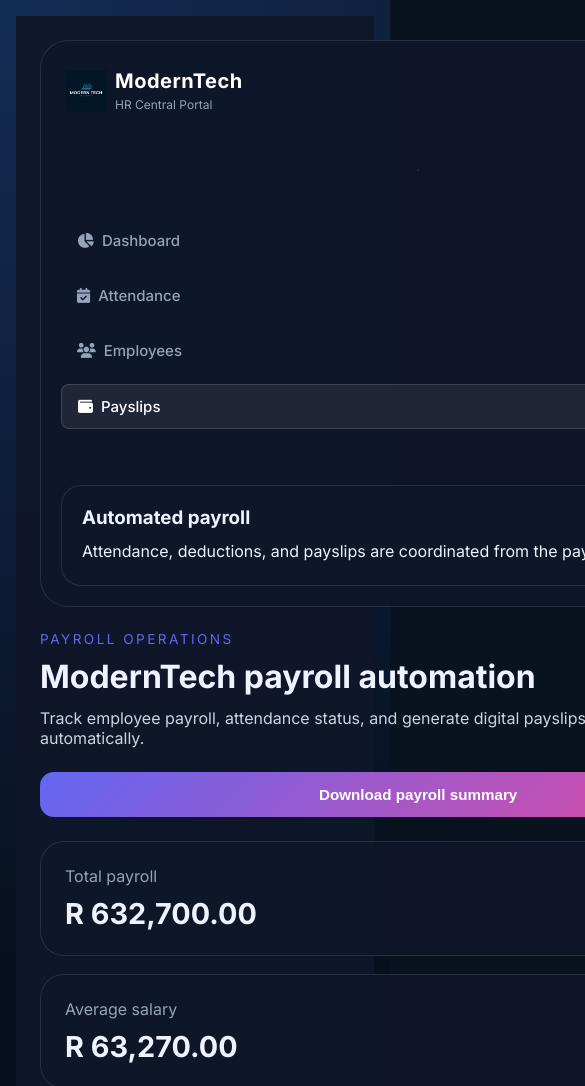
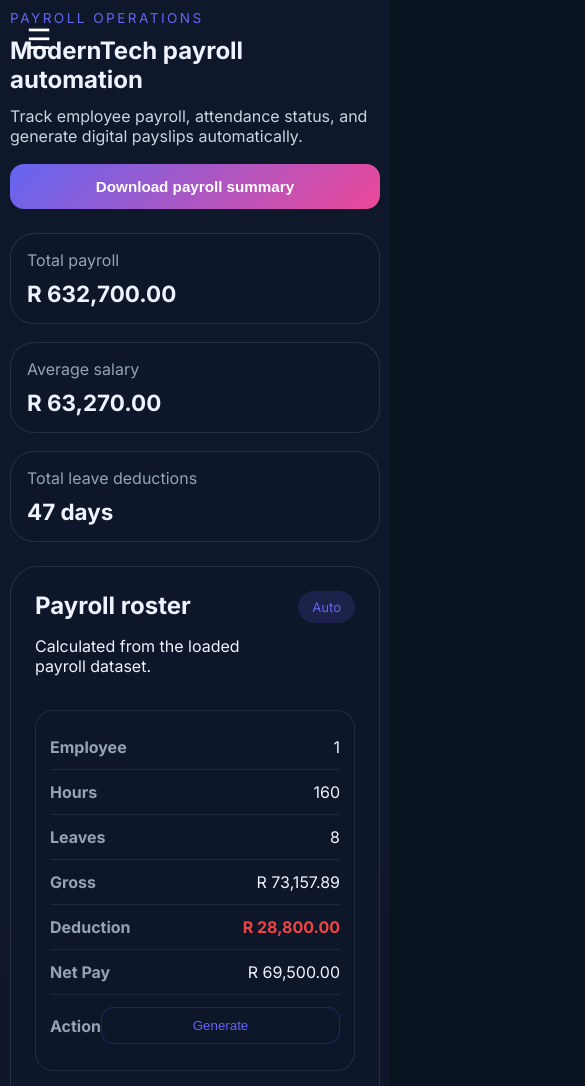
Before and after one commit to purritygwabeni43-tech/Modern-Tech-Solutions, a plain HTML site: page payroll.html in a window 390 px wide. Shown: the top 1086 px of the page, 585 px wide, since content can reach past the window. Drawn offline with Linux system fonts and the light colour scheme.

Commit message:
responsive layout

```diff
--- a/payroll.html
+++ b/payroll.html
@@ -7,8 +7,16 @@
   <link rel="stylesheet" href="style.css" />
 </head>
 <body class="dashboard-page">
+  <button class="menu-toggle" id="menuToggle">
+    ☰
+</button>
+
+<div class="overlay" id="overlay"></div>
   <div class="dashboard-shell">
-    <aside class="sidebar">
+    <aside class="sidebar" id="sidebar">
+      <button class="close-sidebar" id="closeSidebar">
+    ✕
+</button>
       <!-- Match employees.html nav and brand styling -->
       <link rel="stylesheet" href="https://cdnjs.cloudflare.com/ajax/libs/font-awesome/6.4.0/css/all.min.css">
 
@@ -25,7 +33,7 @@
           <button class="emp-nav-item " onclick="window.location.href='dashboard.html'"><i class="fa-solid fa-chart-pie" style="margin-right: 0.5rem;"></i>Dashboard</button>
           <button class="emp-nav-item " onclick="window.location.href='attendance.html'"><i class="fa-solid fa-calendar-check" style="margin-right: 0.5rem;"></i>Attendance</button>
           <button class="emp-nav-item " onclick="window.location.href='employees.html'"><i class="fa-solid fa-users" style="margin-right: 0.5rem;"></i>Employees</button>
-          <button class="emp-nav-item active" onclick="window.location.href='payroll.html'"><i class="fa-solid fa-wallet" style="margin-right: 0.5rem;"></i>Payslips</button>
+          <button class="emp-nav-item" onclick="window.location.href='payroll.html'"><i class="fa-solid fa-wallet" style="margin-right: 0.5rem;"></i>Payslips</button>
 
       </nav>
 
@@ -196,15 +204,23 @@
         const deduction = record.leaveDeductions * dailyRate;
         const row = document.createElement('tr');
 
-        row.innerHTML = `
-          <td>${record.employeeId}</td>
-          <td>${record.hoursWorked}</td>
-          <td>${record.leaveDeductions}</td>
-          <td>${formatMoney(gross)}</td>
-          <td class="deduction-value">${formatMoney(deduction)}</td>
-          <td>${formatMoney(record.finalSalary)}</td>
-          <td><button class="text-button" data-id="${record.employeeId}">Generate</button></td>
-        `;
+       row.innerHTML = `
+    <td data-label="Employee">${record.employeeId}</td>
+    <td data-label="Hours">${record.hoursWorked}</td>
+    <td data-label="Leaves">${record.leaveDeductions}</td>
+    <td data-label="Gross">${formatMoney(gross)}</td>
+    <td data-label="Deduction" class="deduction-value">
+        ${formatMoney(deduction)}
+    </td>
+    <td data-label="Net Pay">
+        ${formatMoney(record.finalSalary)}
+    </td>
+    <td data-label="Action">
+        <button class="text-button" data-id="${record.employeeId}">
+            Generate
+        </button>
+    </td>
+`;
 
         body.appendChild(row);
       });
@@ -247,5 +263,41 @@
 
     loadPayrollData();
   </script>
+
+  <script>
+
+const sidebar = document.getElementById("sidebar");
+
+const menuToggle = document.getElementById("menuToggle");
+
+const closeSidebar = document.getElementById("closeSidebar");
+
+const overlay = document.getElementById("overlay");
+
+menuToggle.onclick = function(){
+
+    sidebar.classList.add("show");
+
+    overlay.classList.add("show");
+
+}
+
+closeSidebar.onclick = function(){
+
+    sidebar.classList.remove("show");
+
+    overlay.classList.remove("show");
+
+}
+
+overlay.onclick = function(){
+
+    sidebar.classList.remove("show");
+
+    overlay.classList.remove("show");
+
+}
+
+</script>
 </body>
 </html>
--- a/style.css
+++ b/style.css
@@ -425,48 +425,327 @@ input[type="password"]:focus {
   font-size: 0.95rem;
   white-space: pre-wrap;
 }
+/* Employee Sidebar Navigation */
 
-@media (max-width: 1024px) {
-  .dashboard-shell { grid-template-columns: 1fr; }
-  .content-grid { grid-template-columns: 1fr; }
+.emp-sidebar-nav{
+    display:flex;
+    flex-direction:column;
+    gap:12px;
+    width:100%;
+    margin:20px 0;
 }
 
-@media (max-width: 680px) {
-  body.dashboard-page { padding: 16px; }
-  .dashboard-header { flex-direction: column; align-items: stretch; }
-  .summary-grid { grid-template-columns: 1fr; }
-  .sidebar, .table-card, .info-card { padding: 20px; }
+.emp-nav-item{
+    width:100%;
+    display:flex;
+    align-items:center;
+    gap:12px;
+    padding:14px 18px;
+    border:none;
+    border-radius:12px;
+    background:transparent;
+    color:#94A3B8;
+    font-size:16px;
+    font-weight:500;
+    font-family:inherit;
+    cursor:pointer;
+    transition:.25s;
+    text-align:left;
 }
 
-.emp-sidebar-nav {
-    display: grid;
-    gap: 12px;
-    margin: 0;
-    padding: 0;
+.emp-nav-item:hover{
+    background:rgba(255,255,255,.05);
+    color:#fff;
 }
-.emp-nav-item {
-    background: transparent;
-    border: none;
-    color: #94A3B8;
-    font-weight: 500;
-    text-align: left;
-    transition: all 0.2s ease;
-    border-radius: 8px;
-    padding: 0.75rem 1rem;
-    cursor: pointer;
-    display: flex;
-    align-items: center;
-    width: 100%;
-    font-family: inherit;
-    font-size: 15px;
+
+.emp-nav-item.active{
+    background:rgba(99,102,241,.18);
+    color:#fff;
+    border:1px solid rgba(99,102,241,.35);
 }
-.emp-nav-item:hover {
-    color: #CBD5E1;
-    background-color: rgba(255, 255, 255, 0.04);
+
+.emp-nav-item i{
+    width:20px;
+    text-align:center;
+    font-size:17px;
 }
-.emp-nav-item.active {
-    color: #fff !important;
-    background-color: rgba(255, 255, 255, 0.07) !important;
-    border: 1px solid rgba(255, 255, 255, 0.15) !important;
-    box-shadow: none !important;
+/* ==========================================================
+   RESPONSIVE LAYOUT
+========================================================== */
+
+/* Prevent grid overflow */
+
+.main-panel,
+.content-grid,
+.table-card,
+.info-card{
+    min-width:0;
 }
+
+/* Hide menu on desktop */
+
+.menu-toggle,
+.close-sidebar,
+.overlay{
+    display:none;
+}
+
+/* =======================
+   DESKTOP
+======================= */
+
+@media (min-width:1025px){
+
+.dashboard-shell{
+    display:grid;
+    grid-template-columns:280px 1fr;
+    gap:24px;
+    padding:24px;
+}
+
+.sidebar{
+    position:sticky;
+    top:24px;
+    height:calc(100vh - 48px);
+}
+
+.summary-grid{
+    grid-template-columns:repeat(3,1fr);
+}
+
+.content-grid{
+    grid-template-columns:2fr 1fr;
+}
+
+.table-wrap{
+    overflow-x:auto;
+}
+
+.payroll-table{
+    width:100%;
+}
+
+}
+
+/* =======================
+   TABLET + MOBILE
+======================= */
+
+@media (max-width:1024px){
+
+.dashboard-shell{
+    display:block;
+    padding:18px;
+}
+
+.menu-toggle{
+    display:flex;
+    position:fixed;
+    top:15px;
+    left:15px;
+    width:48px;
+    height:48px;
+    justify-content:center;
+    align-items:center;
+    border:none;
+    border-radius:12px;
+    background:transparent;
+    color:#fff;
+    font-size:28px;
+    cursor:pointer;
+    z-index:3000;
+}
+
+.close-sidebar{
+    display:block;
+    position:absolute;
+    right:18px;
+    top:18px;
+    background:none;
+    border:none;
+    color:white;
+    font-size:28px;
+    cursor:pointer;
+}
+
+.sidebar{
+    position:fixed;
+    top:0;
+    left:-300px;
+    width:280px;
+    height:100vh;
+    overflow-y:auto;
+    transition:left .3s ease;
+    z-index:2500;
+}
+
+.sidebar.show{
+    left:0;
+}
+
+.overlay{
+    position:fixed;
+    inset:0;
+    background:rgba(0,0,0,.45);
+    display:none;
+    z-index:2000;
+}
+
+.overlay.show{
+    display:block;
+}
+
+.dashboard-header{
+    flex-direction:column;
+    gap:18px;
+}
+
+.primary-button{
+    width:100%;
+}
+
+.summary-grid{
+    grid-template-columns:repeat(2,1fr);
+}
+
+.content-grid{
+    display:flex;
+    flex-direction:column;
+    gap:20px;
+}
+
+.table-card,
+.info-card{
+    width:100%;
+}
+
+.table-wrap{
+    overflow-x:auto;
+}
+
+.payroll-table{
+    min-width:700px;
+}
+
+}
+
+/* =======================
+   MOBILE
+======================= */
+
+@media (max-width:768px){
+
+.dashboard-shell{
+    padding:12px;
+}
+
+.summary-grid{
+    grid-template-columns:1fr;
+}
+
+.sidebar{
+    width:260px;
+}
+
+.dashboard-header h1{
+    font-size:1.8rem;
+}
+
+.payroll-table{
+    min-width:650px;
+}
+
+}
+
+/* =======================
+   SMALL PHONES
+======================= */
+
+@media (max-width:480px){
+
+.dashboard-shell{
+    padding:10px;
+}
+
+.sidebar{
+    width:240px;
+}
+
+.dashboard-header h1{
+    font-size:1.5rem;
+}
+
+.summary-card{
+    padding:16px;
+}
+
+.summary-card strong{
+    font-size:1.4rem;
+}
+
+.primary-button,
+.secondary-button{
+    width:100%;
+}
+
+}
+
+/* ==========================================================
+   TABLE TO CARDS
+========================================================== */
+
+@media (max-width:768px){
+
+.table-wrap{
+    overflow:visible;
+}
+
+.payroll-table,
+.payroll-table thead,
+.payroll-table tbody,
+.payroll-table th,
+.payroll-table td,
+.payroll-table tr{
+    display:block;
+}
+
+.payroll-table thead{
+    display:none;
+}
+
+.payroll-table{
+    width:100%;
+    min-width:100%;
+}
+
+.payroll-table tr{
+    background:rgba(15,23,42,.95);
+    border:1px solid rgba(148,163,184,.15);
+    border-radius:18px;
+    margin-bottom:18px;
+    padding:14px;
+}
+
+.payroll-table td{
+    display:flex;
+    justify-content:space-between;
+    align-items:center;
+    padding:12px 0;
+    border-bottom:1px solid rgba(255,255,255,.08);
+}
+
+.payroll-table td:last-child{
+    border-bottom:none;
+}
+
+.payroll-table td::before{
+    content:attr(data-label);
+    color:#94A3B8;
+    font-weight:700;
+}
+
+.text-button{
+    width:100%;
+}
+
+}
```
